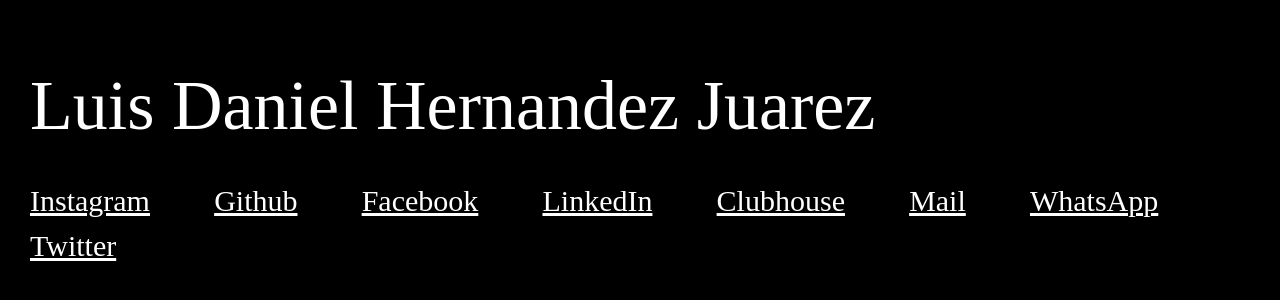
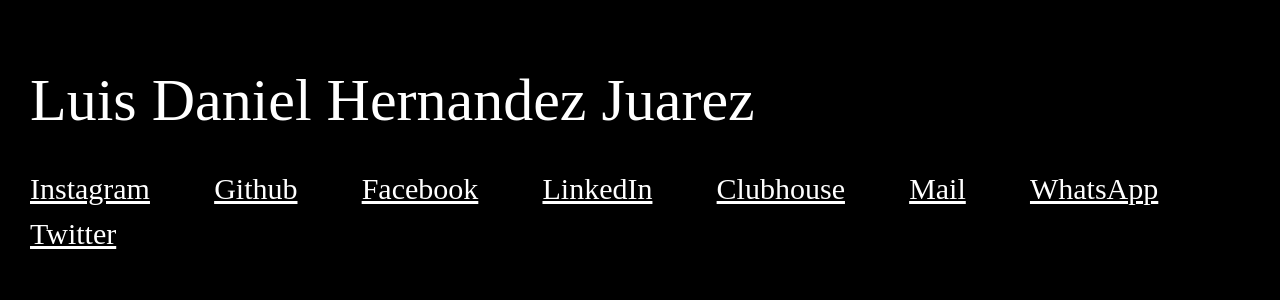
Before and after one commit to upskyorg/luisdanielhj, a plain HTML site: page index.html in a window 1280 px wide. Shown: the part 248-548 px from the top of the page. Drawn offline with nearby package versions, Linux system fonts and the light colour scheme.

Commit message:
Update index.html

```diff
--- a/index.html
+++ b/index.html
@@ -13,7 +13,7 @@
     style="background-color: black; display: flex; justify-content: center; vertical-align: middle; width: 100%; height: 100%; padding-top: 22%;">
     <div style="justify-content: space-between;">
         <div style="justify-content: space-between;">
-            <h1 style="color: white; font-family: baskerville; font-size: 70px; margin: 30px;">Luis Daniel Hernandez
+            <h1 style="color: white; font-family: baskerville; font-size: 60px; margin: 30px;">Luis Daniel Hernandez
                 Juarez</h1>
             <a href="https://instagram.com/luisdanielhj"
                 style="color: white; font-family: baskerville; font-size: 30px; margin: 30px;">Instagram</a>
```
